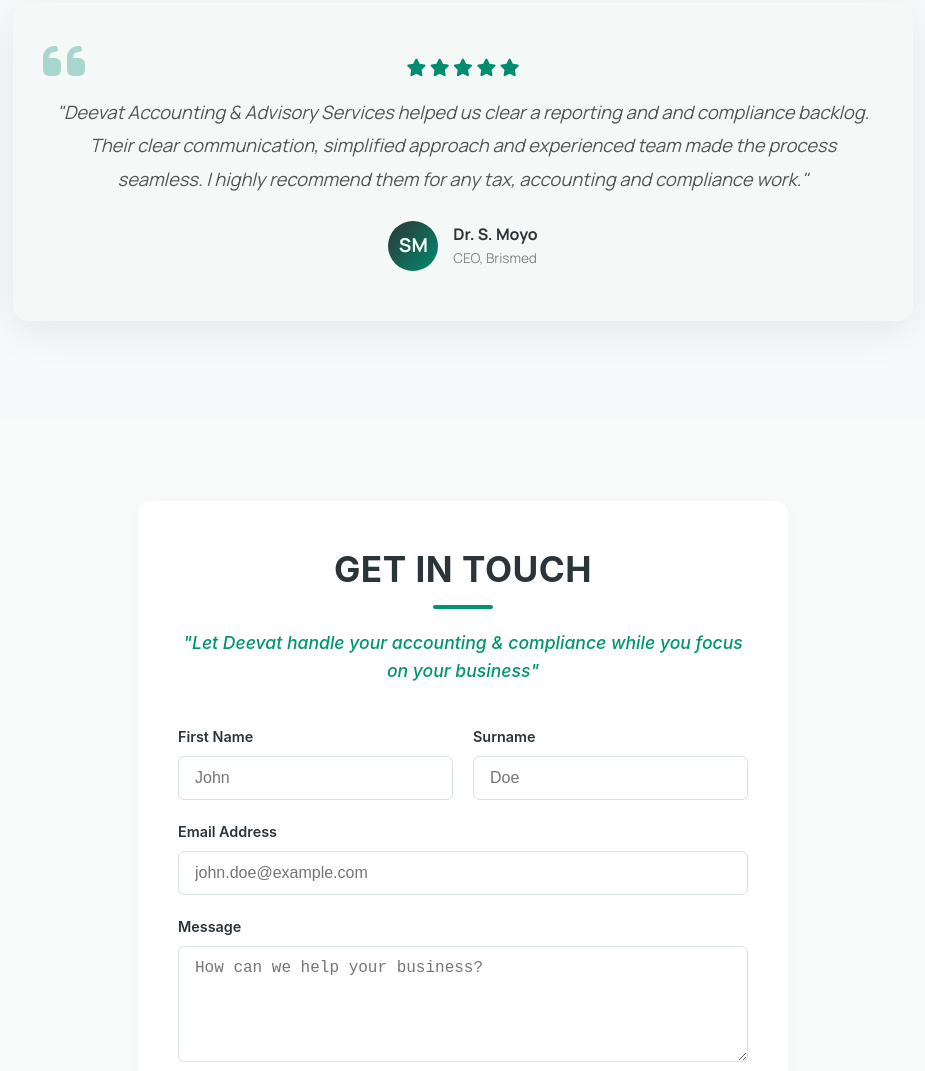
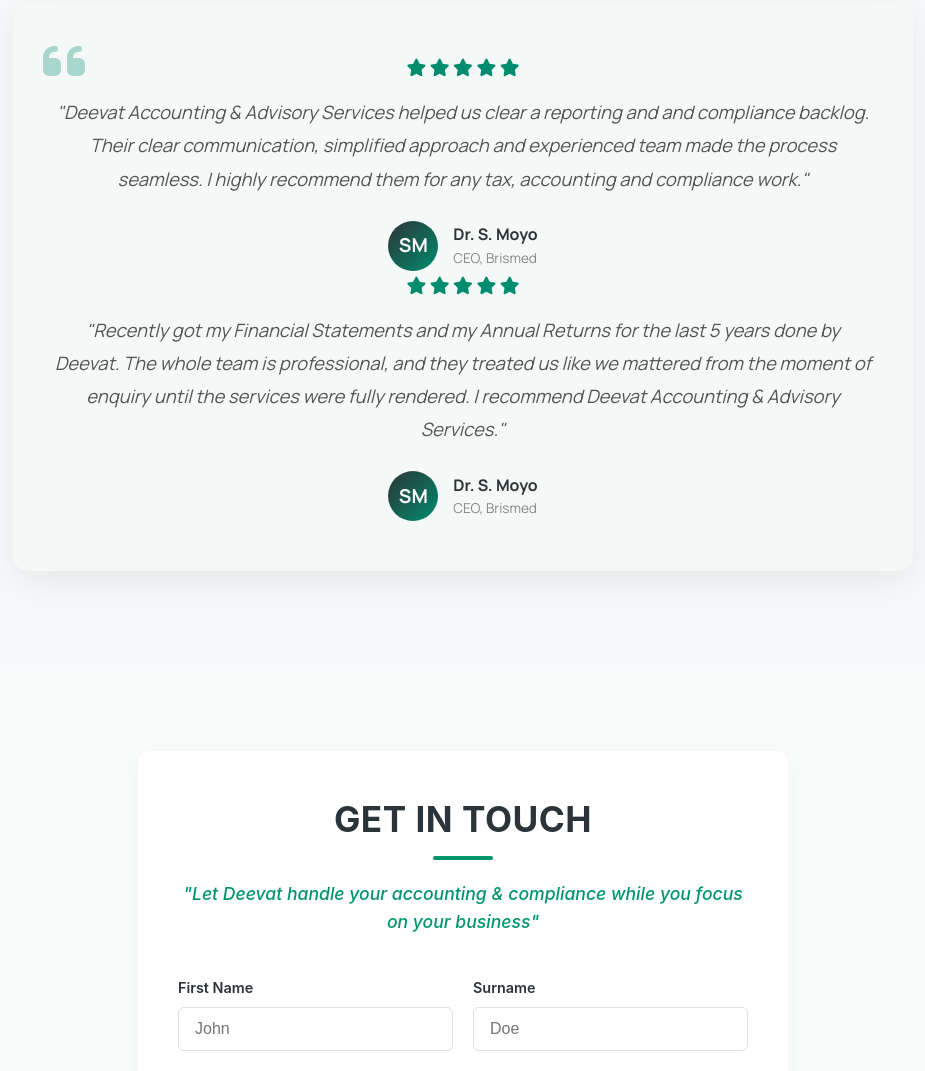
Before and after one commit to Deevat/website, a website: page index.html in a window 1280 px wide. Shown: the part 4063-5134 px from the top of the page, without its empty margins (177-1102 px from the left). Drawn offline with nearby package versions, Linux system fonts and the light colour scheme.

Commit message:
Update index.html

```diff
--- a/index.html
+++ b/index.html
@@ -938,6 +938,23 @@
                         <div class="reviewer-role">CEO, Brismed</div>
                     </div>
                 </div>
+                <div class="review-stars">
+                    <i class="fas fa-star"></i>
+                    <i class="fas fa-star"></i>
+                    <i class="fas fa-star"></i>
+                    <i class="fas fa-star"></i>
+                    <i class="fas fa-star"></i>
+                </div>
+                <p class="review-text">
+                    "Recently got my Financial Statements and my Annual Returns for the last 5 years done by Deevat. The whole team is professional, and they treated us like we mattered from the moment of enquiry until the services were fully rendered. I recommend Deevat Accounting & Advisory Services."
+                </p>
+                <div class="reviewer">
+                    <div class="reviewer-avatar">SM</div>
+                    <div class="reviewer-info">
+                        <div class="reviewer-name">Dr. S. Moyo</div>
+                        <div class="reviewer-role">CEO, Brismed</div>
+                    </div>
+                </div>
             </div>
         </div>
     </section>
```
